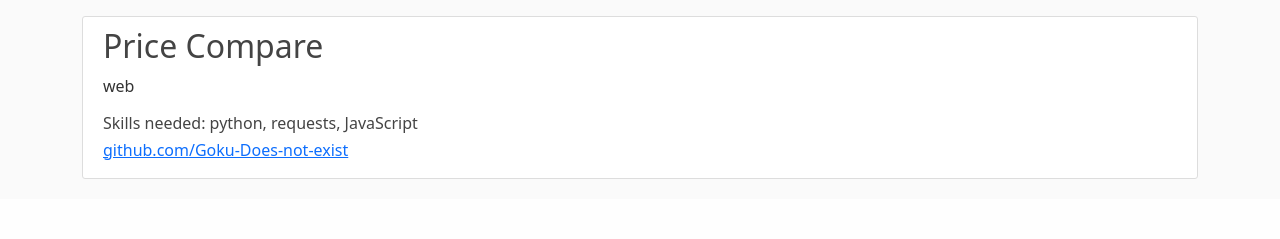
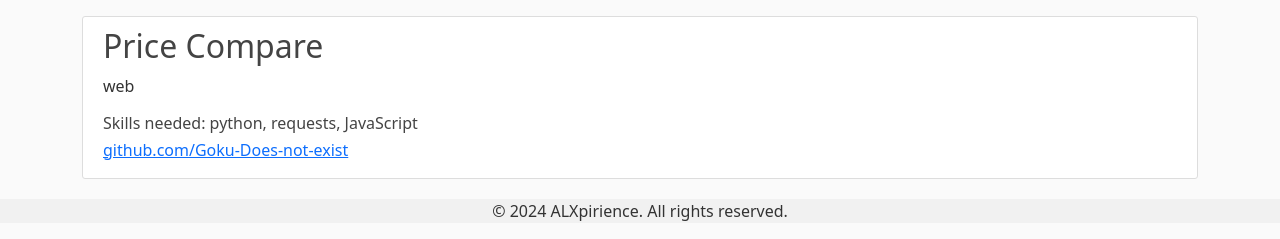
Before and after one commit to Pumelela-Banca/Alxpirience, a Flask app: page / in a window 1280 px wide. Shown: the part 668-907 px from the top of the page. Before the commit the page ends 847 px from the top, so only its background shows below. Run offline with Flask 3, Linux system fonts and the light colour scheme.

Commit message:
added footer

```diff
--- a/expirience/templates/home.html
+++ b/expirience/templates/home.html
@@ -77,6 +77,18 @@
       {% endfor %}
     </div>
     </main>
+    <footer>
+      <style>
+          footer {
+              position: static;
+              bottom: 0;
+              width: 100%;
+              background-color: #f1f1f1;
+              text-align: center;
+          }
+      </style>
+      <p>&copy; 2024 ALXpirience. All rights reserved.</p>
+  </footer>
     <script src="https://cdn.jsdelivr.net/npm/bootstrap@5.0.2/dist/js/bootstrap.bundle.min.js" integrity="sha384-MrcW6ZMFYlzcLA8Nl+NtUVF0sA7MsXsP1UyJoMp4YLEuNSfAP+JcXn/tWtIaxVXM" crossorigin="anonymous"></script>
 </body>
 </html>
```
